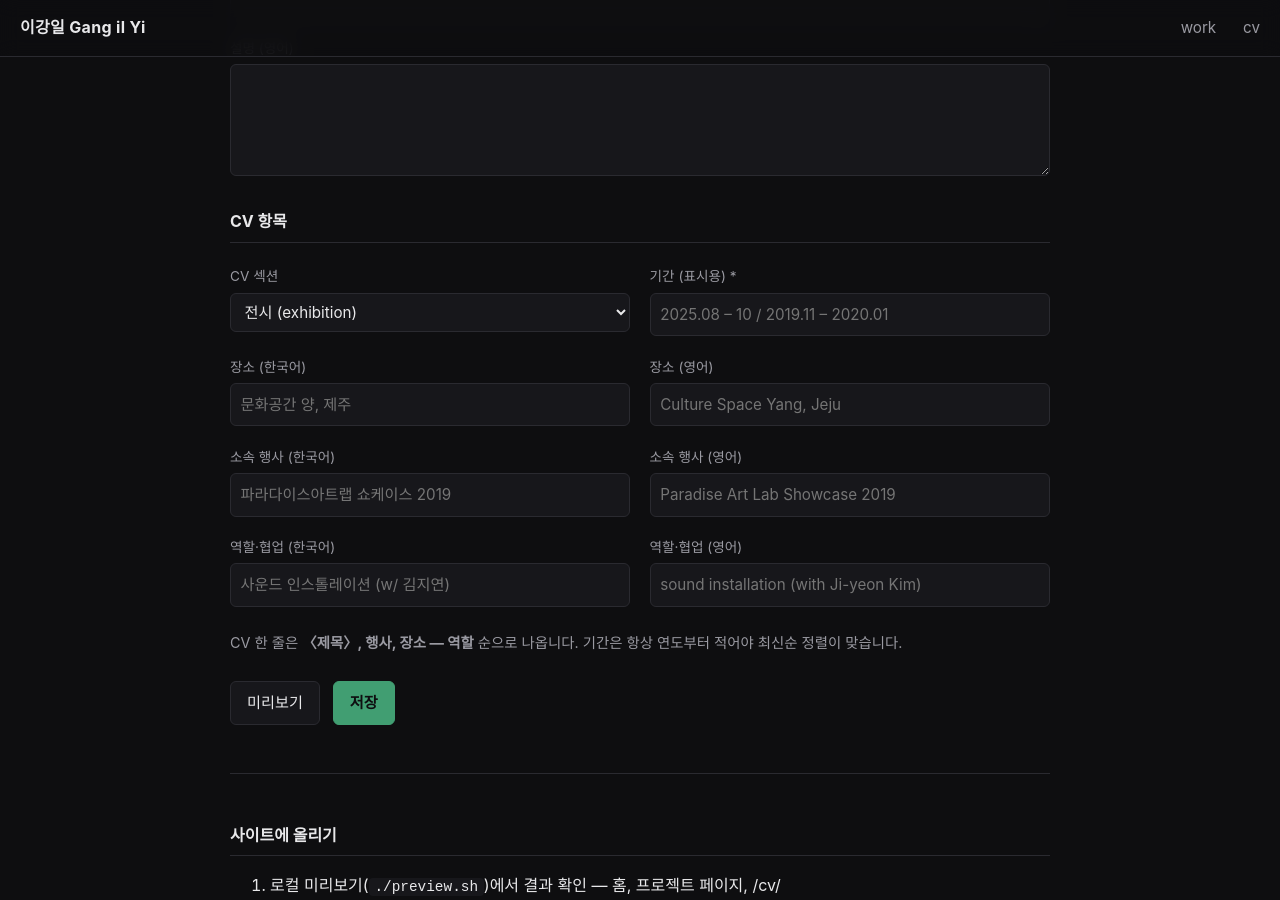
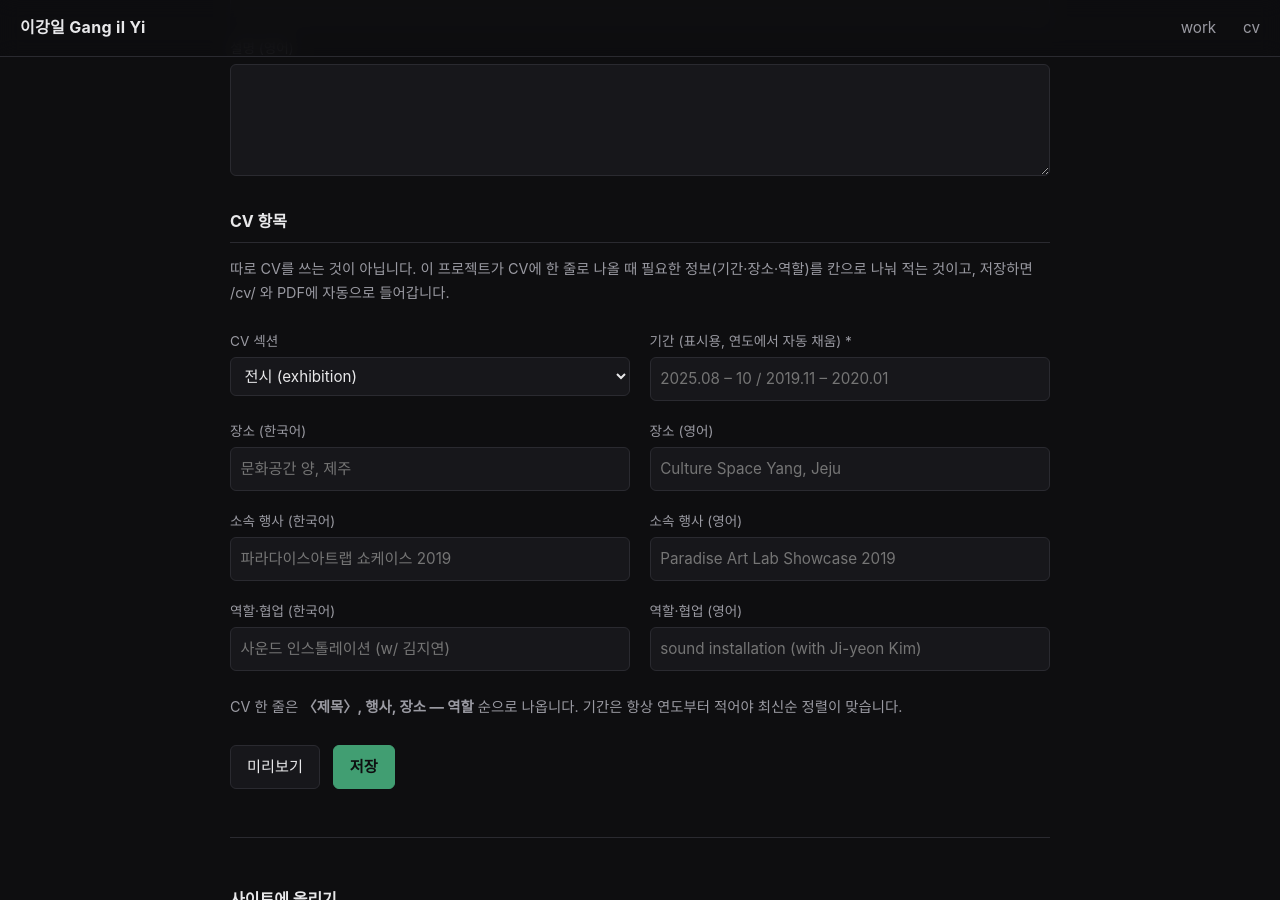
Before and after one commit to morfant/Gang-il-Yi, a Jekyll site: the page built from admin/index.html, in a window 1280 px wide and 900 px high, scrolled down 1552 px. Built offline with Jekyll 4.4.1, drawn with Linux system fonts in a browser that asks for light colours; some web fonts are replaced.

Commit message:
Admin: auto-fill CV period from year; clarify CV fields
Co-Authored-By: Claude Fable 5.1 <noreply@anthropic.com>

```diff
--- a/admin/index.html
+++ b/admin/index.html
@@ -53,11 +53,12 @@ noindex: true
   <label>설명 (영어)<textarea name="body_en" rows="4"></textarea></label>
 
   <h2>CV 항목</h2>
+  <p class="dim">따로 CV를 쓰는 것이 아닙니다. 이 프로젝트가 CV에 한 줄로 나올 때 필요한 정보(기간·장소·역할)를 칸으로 나눠 적는 것이고, 저장하면 /cv/ 와 PDF에 자동으로 들어갑니다.</p>
   <div class="grid2">
     <label>CV 섹션<select name="cv">
       {% for s in site.data.cv.sections %}{% if s.id != 'album' and s.id != 'grant' and s.id != 'education' and s.id != 'work' %}<option value="{{ s.id }}">{{ s.title_ko }} ({{ s.id }})</option>{% endif %}{% endfor %}
       <option value="false">CV에 넣지 않음</option></select></label>
-    <label>기간 (표시용) *<input name="period" placeholder="2025.08 – 10 / 2019.11 – 2020.01" required></label>
+    <label>기간 (표시용, 연도에서 자동 채움) *<input name="period" placeholder="2025.08 – 10 / 2019.11 – 2020.01" required></label>
     <label>장소 (한국어)<input name="venue" placeholder="문화공간 양, 제주"></label>
     <label>장소 (영어)<input name="venue_en" placeholder="Culture Space Yang, Jeju"></label>
     <label>소속 행사 (한국어)<input name="event" placeholder="파라다이스아트랩 쇼케이스 2019"></label>
--- a/assets/js/admin.js
+++ b/assets/js/admin.js
@@ -78,6 +78,9 @@
   const pf = $('#tab-project');
   pf.title_en.addEventListener('input', () => { if (!pf.slug.dataset.manual) pf.slug.value = slugify(pf.title_en.value); });
   pf.slug.addEventListener('input', () => { pf.slug.dataset.manual = pf.slug.value ? '1' : ''; });
+  // 연도를 넣으면 기간(period)이 비어 있을 때 자동으로 채움 — 월까지 적고 싶으면 뒤에 .08 처럼 덧붙이기
+  pf.year.addEventListener('input', () => { if (!pf.period.dataset.manual) pf.period.value = pf.year.value; });
+  pf.period.addEventListener('input', () => { pf.period.dataset.manual = pf.period.value && pf.period.value !== pf.year.value ? '1' : ''; });
 
   function collectProject() {
     const v = n => pf[n].value.trim();
```
